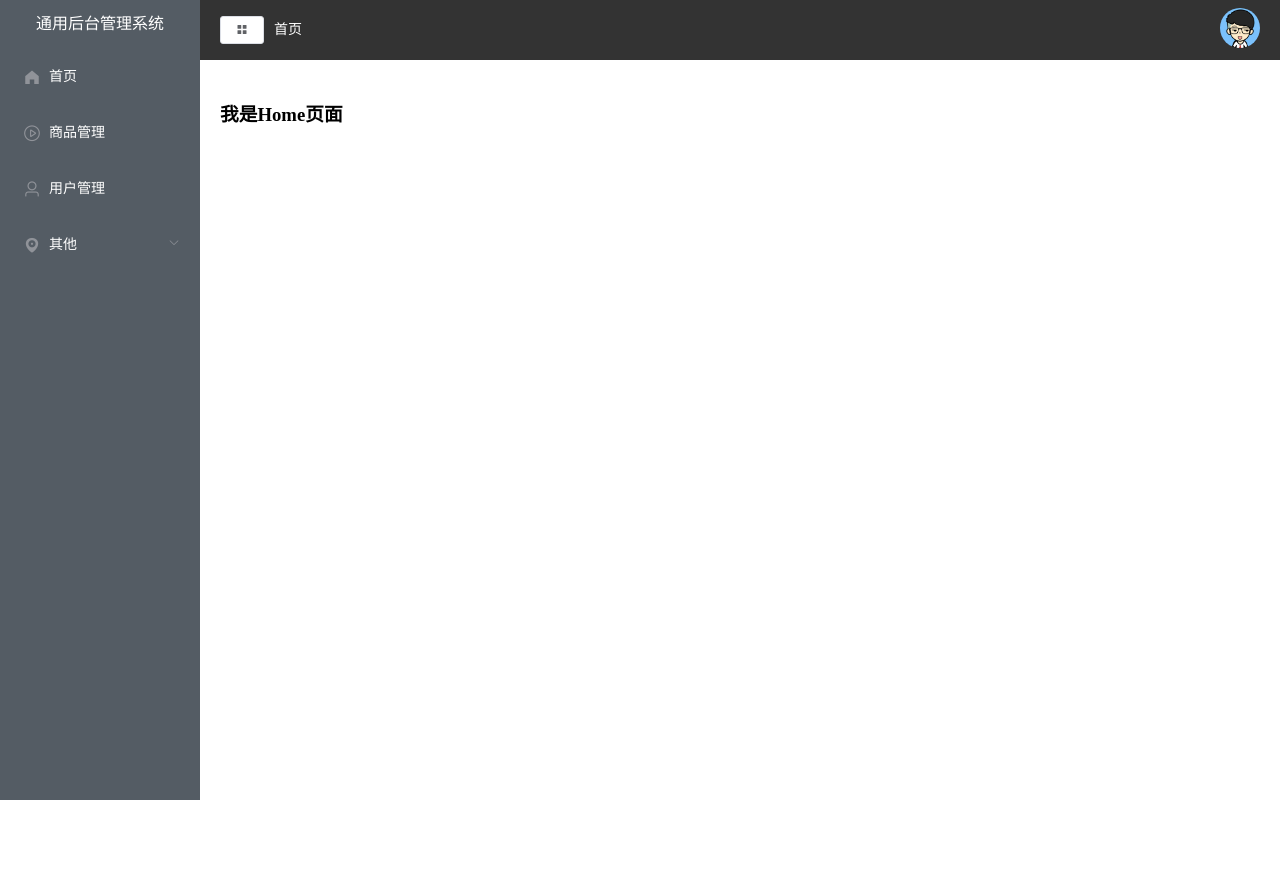
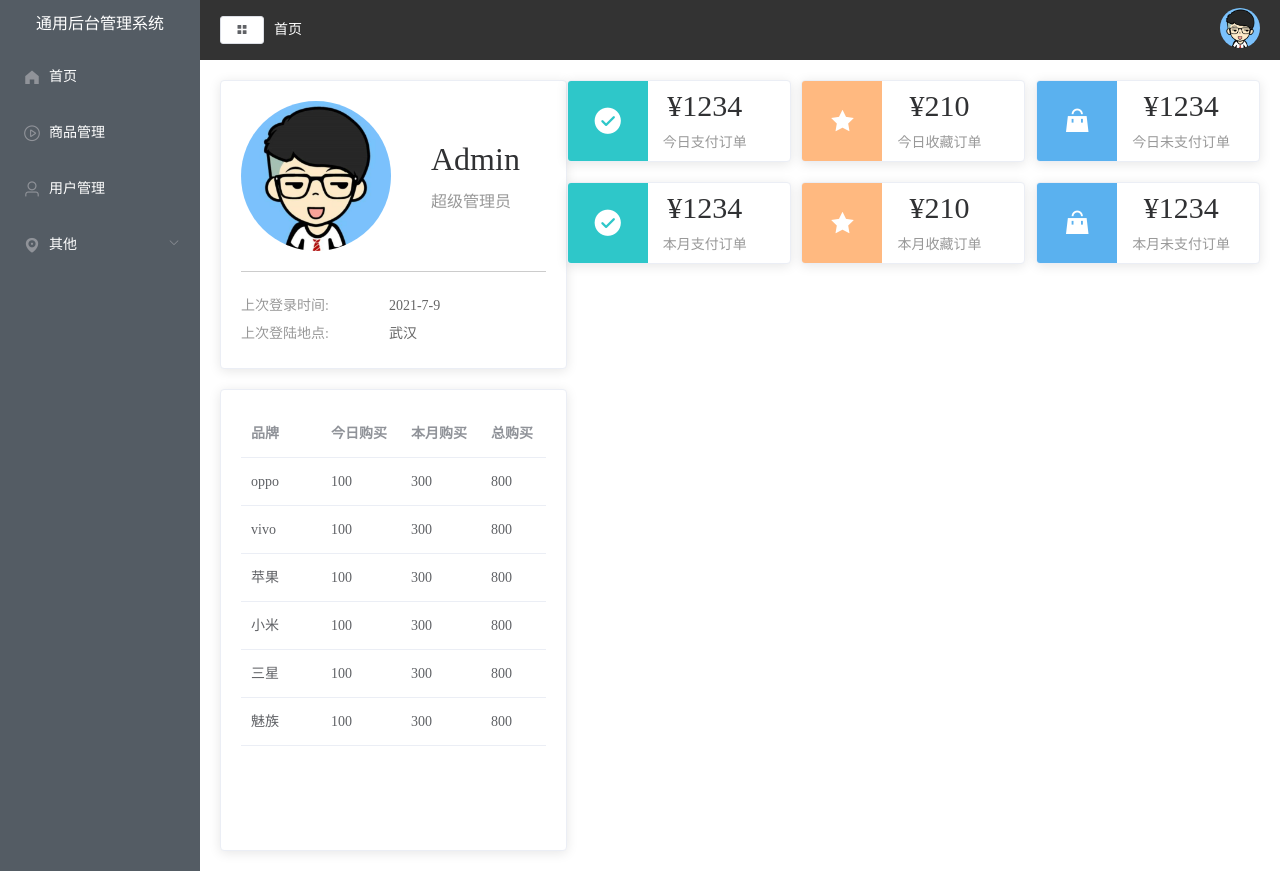
Before and after one commit to WannaBeAHamster/vue-manage-man, a Vue app: page /#/home in a window 1280 px wide. Before the commit the page ends 800 px from the top, so only its background shows below. Built offline with nearby package versions, Linux system fonts and the light colour scheme.

Commit message:
完成部分home组件样式，下一步开始使用axios请求数据

```diff
--- a/src/App.vue
+++ b/src/App.vue
@@ -7,7 +7,8 @@
 <style>
 html,
 body,
-h3 {
+h3,
+p {
   margin: 0;
   padding: 0;
 }
--- a/src/components/CommonAside.vue
+++ b/src/components/CommonAside.vue
@@ -1,6 +1,6 @@
 <template>
   <el-menu default-active="1-4-1" class="el-menu-vertical-demo" @open="handleOpen" @close="handleClose" :collapse="isCollapse" background-color="#545c64" text-color="#fff" active-text-color="#ffd04b">
-    <h3>通用后台管理系统</h3>
+    <h3>{{ isCollapse ? '后台' : '通用后台管理系统' }}</h3>
     <el-menu-item @click="clickMenu(item)" v-for="item in noChildren" :key="item.name" :index="item.name">
       <i :class="`el-icon-${item.icon}`"></i>
       <span slot="title">{{ item.label }}</span>
@@ -23,7 +23,8 @@
   min-height: 400px;
 }
 .el-menu {
-  height: 100vh;
+  height: 100%;
+  border-right: none;
   h3 {
     color: white;
     text-align: center;
--- a/src/views/Home.vue
+++ b/src/views/Home.vue
@@ -1,9 +1,203 @@
 <template>
-  <h1>我是Home页面</h1>
+  <div>
+    <el-row>
+      <el-col :span="8">
+        <el-card class="box-card">
+          <div class="user">
+            <img src="../assets/images/user.png" alt="" />
+            <div class="user-info">
+              <p class="name">Admin</p>
+              <p class="access">超级管理员</p>
+            </div>
+          </div>
+          <div class="login-info">
+            <p>上次登录时间:<span>2021-7-9</span></p>
+            <p>上次登陆地点:<span>武汉</span></p>
+          </div>
+        </el-card>
+        <el-card class="box-card" style="margin-top: 20px; height: 460px">
+          <el-table :data="tableData" style="width: 100%">
+            <el-table-column v-for="(val, key) in tableLabel" :key="key" :prop="key" :label="val"> </el-table-column>
+            <!-- <el-table-column prop="name" label="品牌"> </el-table-column>
+            <el-table-column prop="todayBuy" label="今日购买"> </el-table-column>
+            <el-table-column prop="monthBuy" label="本月购买"> </el-table-column>
+            <el-table-column prop="totalBuy" label="总购买"> </el-table-column> -->
+          </el-table>
+        </el-card>
+      </el-col>
+      <el-col :span="16">
+        <div class="num">
+          <el-card v-for="item in countData" :key="item.name" :body-style="{ display: 'flex', padding: 0 }">
+            <i class="icon" :class="`el-icon-${item.icon}`" :style="{ backgroundColor: item.color }"></i>
+            <div class="detail">
+              <p class="price">¥{{ item.value }}</p>
+              <p class="desc">{{ item.name }}</p>
+            </div>
+          </el-card>
+        </div>
+      </el-col>
+    </el-row>
+  </div>
 </template>
 
 <script>
-export default {}
+export default {
+  data() {
+    return {
+      tableData: [
+        {
+          name: 'oppo',
+          todayBuy: 100,
+          monthBuy: 300,
+          totalBuy: 800
+        },
+        {
+          name: 'vivo',
+          todayBuy: 100,
+          monthBuy: 300,
+          totalBuy: 800
+        },
+        {
+          name: '苹果',
+          todayBuy: 100,
+          monthBuy: 300,
+          totalBuy: 800
+        },
+        {
+          name: '小米',
+          todayBuy: 100,
+          monthBuy: 300,
+          totalBuy: 800
+        },
+        {
+          name: '三星',
+          todayBuy: 100,
+          monthBuy: 300,
+          totalBuy: 800
+        },
+        {
+          name: '魅族',
+          todayBuy: 100,
+          monthBuy: 300,
+          totalBuy: 800
+        }
+      ],
+      tableLabel: {
+        name: '品牌',
+        todayBuy: '今日购买',
+        monthBuy: '本月购买',
+        totalBuy: '总购买'
+      },
+      countData: [
+        {
+          name: '今日支付订单',
+          value: 1234,
+          icon: 'success',
+          color: '#2ec7c9'
+        },
+        {
+          name: '今日收藏订单',
+          value: 210,
+          icon: 'star-on',
+          color: '#ffb980'
+        },
+        {
+          name: '今日未支付订单',
+          value: 1234,
+          icon: 's-goods',
+          color: '#5ab1ef'
+        },
+        {
+          name: '本月支付订单',
+          value: 1234,
+          icon: 'success',
+          color: '#2ec7c9'
+        },
+        {
+          name: '本月收藏订单',
+          value: 210,
+          icon: 'star-on',
+          color: '#ffb980'
+        },
+        {
+          name: '本月未支付订单',
+          value: 1234,
+          icon: 's-goods',
+          color: '#5ab1ef'
+        }
+      ]
+    }
+  }
+}
 </script>
 
-<style></style>
+<style scoped lang="less">
+.user {
+  display: flex;
+  align-items: center;
+  border-bottom: 1px solid #ccc;
+  padding-bottom: 20px;
+  margin-bottom: 20px;
+  img {
+    width: 150px;
+    height: 150px;
+    border-radius: 50%;
+    margin-right: 40px;
+  }
+  .user-info {
+    .name {
+      font-size: 32px;
+      margin-bottom: 10px;
+    }
+    .access {
+      color: #999999;
+    }
+  }
+}
+.login-info {
+  p {
+    line-height: 28px;
+    font-size: 14px;
+    color: #999999;
+    span {
+      color: #666;
+      margin-left: 60px;
+    }
+  }
+}
+.num {
+  display: flex;
+  flex-wrap: wrap;
+  justify-content: space-between;
+  .el-card {
+    width: 32%;
+    margin-bottom: 20px;
+  }
+  .icon {
+    width: 80px;
+    height: 80px;
+    font-size: 30px;
+    text-align: center;
+    line-height: 80px;
+    color: #fff;
+  }
+  .detail {
+    margin-left: 15px;
+    display: flex;
+    flex-direction: column;
+    justify-content: center;
+    align-items: center;
+    .price {
+      font-size: 30px;
+      margin-bottom: 10px;
+      line-height: 30px;
+      height: 30px;
+    }
+    .desc {
+      font-size: 14px;
+      color: #999999;
+      text-align: center;
+    }
+  }
+}
+</style>
--- a/src/views/Main.vue
+++ b/src/views/Main.vue
@@ -1,7 +1,7 @@
 <template>
   <div>
     <el-container>
-      <el-aside width="200px">
+      <el-aside width="auto">
         <CommonAside></CommonAside>
       </el-aside>
       <el-container>
```
